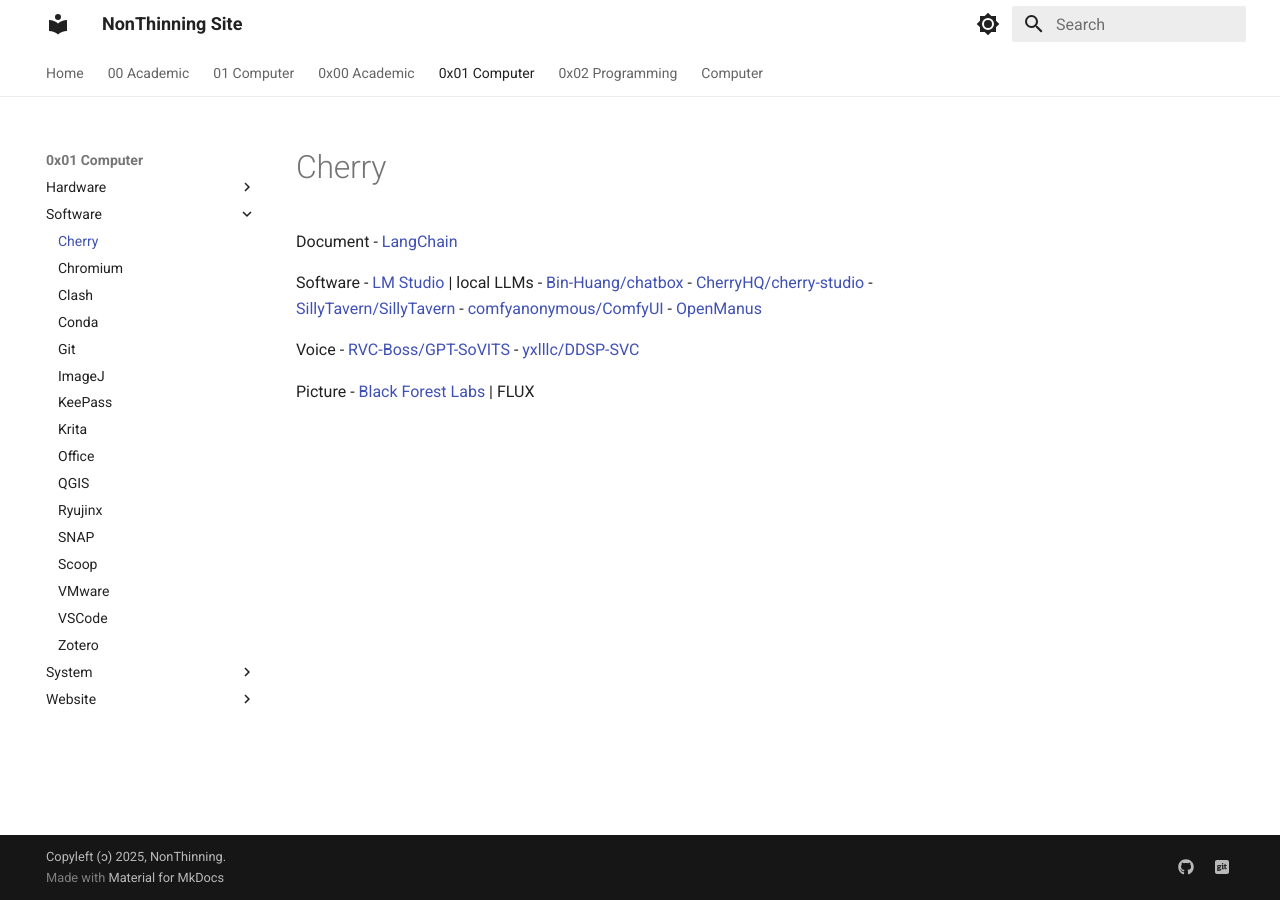
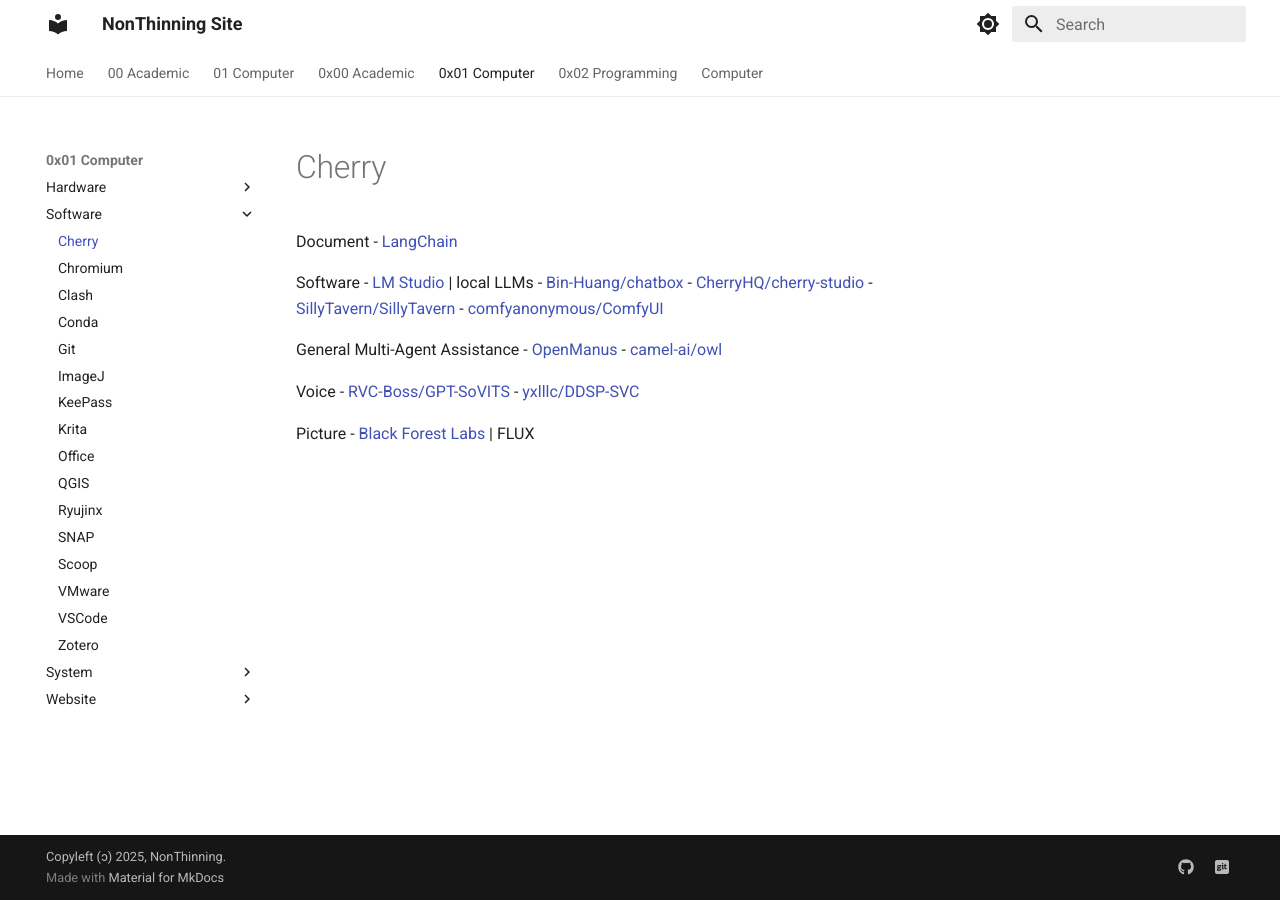
Before and after one commit to NonThinning/NonThinning.github.io, an MkDocs documentation site: the page built from docs/0x01-Computer/Software/Cherry.md, in a window 1280 px wide. Built offline with MkDocs 1.6.1 and Material for MkDocs 9.7.7, drawn with Linux system fonts in a browser that asks for light colours.

Commit message:
docs update

```diff
--- a/docs/0x01-Computer/Software/Cherry.md
+++ b/docs/0x01-Computer/Software/Cherry.md
@@ -8,7 +8,10 @@
 - [CherryHQ/cherry-studio](https://github.com/CherryHQ/cherry-studio)
 - [SillyTavern/SillyTavern](https://github.com/SillyTavern/SillyTavern)
 - [comfyanonymous/ComfyUI](https://github.com/comfyanonymous/ComfyUI)
+
+General Multi-Agent Assistance
 - [OpenManus](https://github.com/mannaandpoem/OpenManus)
+- [camel-ai/owl](https://github.com/camel-ai/owl)
 
 Voice
 - [RVC-Boss/GPT-SoVITS](https://github.com/RVC-Boss/GPT-SoVITS)
```
Also changed, not shown: docs/0x02-Programming/R-Project/Package/climate.md (added, +2 -0 lines).
